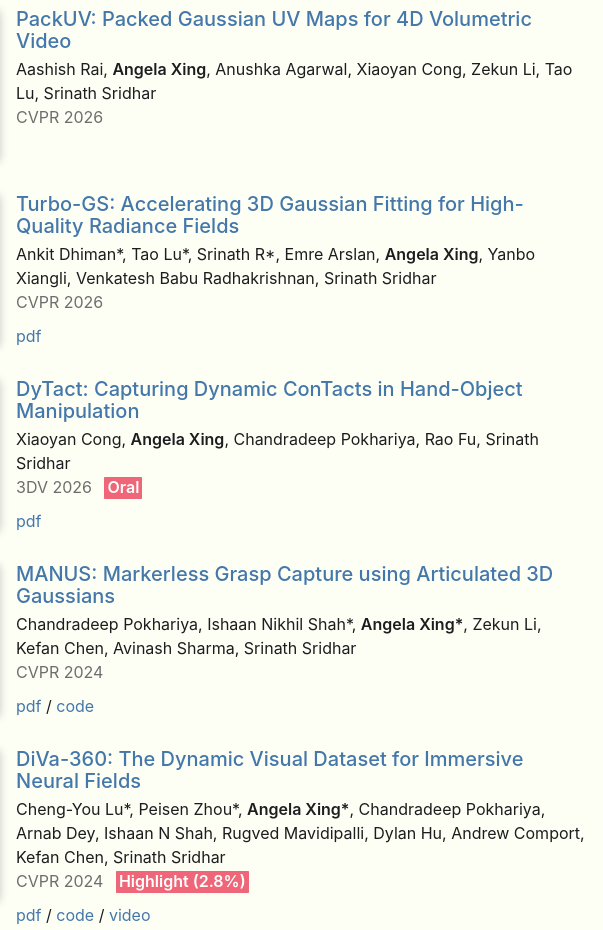
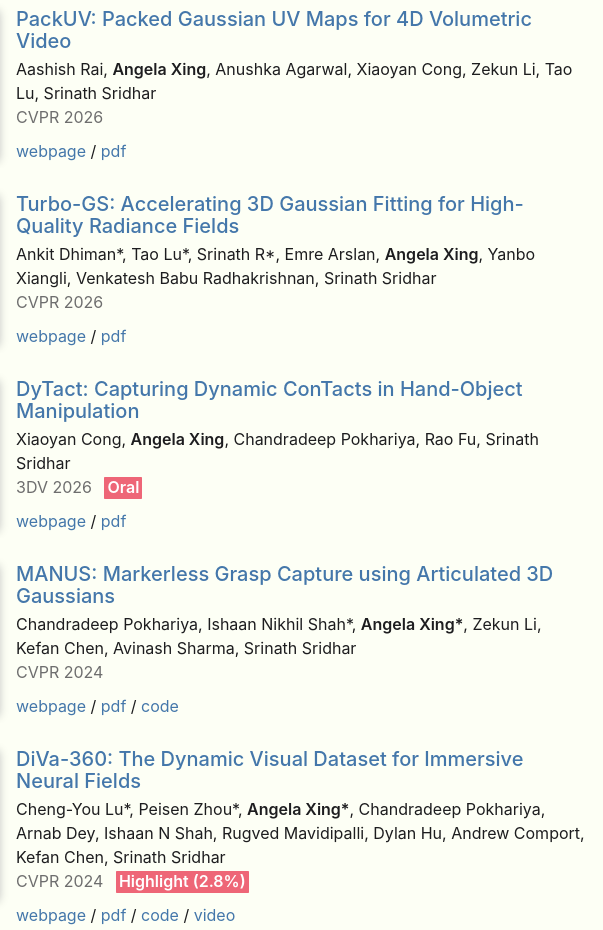
Before and after one commit to xing-angela/xing-angela.github.io, a plain HTML site: page index.html in a window 1280 px wide. Shown: the part 540-1470 px from the top of the page, 479-1082 px from the left. Drawn offline with Linux system fonts and the light colour scheme.

Commit message:
update paper links

```diff
--- a/index.html
+++ b/index.html
@@ -658,7 +658,7 @@
                     </div>
                     <div class="pub-info">
                         <div class="pub-title">
-                            <a href="https://xing-angela.github.io/">
+                            <a href="https://ivl.cs.brown.edu/packuv/">
                                 PackUV: Packed Gaussian UV Maps for 4D Volumetric Video
                             </a>
                         </div>
@@ -668,9 +668,12 @@
                         <div class="pub-booktitle">
                             <p>CVPR 2026</p>
                         </div>
-                        <!-- <div class="pub-links">
-                            <a href="https://arxiv.org/pdf/2506.03103">pdf</a>
-                        </div> -->
+                        <div class="pub-links">
+                            <a href="https://ivl.cs.brown.edu/packuv/">webpage</a>
+                            /
+                            <a href="https://arxiv.org/pdf/2602.23040">pdf</a>
+                        </div>
+                        <div></div>
                     </div>
                 </div>
                 <div class="pub">
@@ -691,6 +694,8 @@
                             <p>CVPR 2026</p>
                         </div>
                         <div class="pub-links">
+                            <a href="https://ivl.cs.brown.edu/research/turbo-gs">webpage</a>
+                            /
                             <a href="https://arxiv.org/pdf/2412.13547">pdf</a>
                         </div>
                     </div>
@@ -712,6 +717,8 @@
                             <p>3DV 2026</p> &ensp;<b class="pub-highlight">Oral</b>
                         </div>
                         <div class="pub-links">
+                            <a href="https://oliver-cong02.github.io/DyTact.github.io/">webpage</a>
+                            /
                             <a href="https://arxiv.org/pdf/2506.03103">pdf</a>
                         </div>
                     </div>
@@ -734,6 +741,8 @@
                             <p>CVPR 2024</p>
                         </div>
                         <div class="pub-links">
+                            <a href="https://ivl.cs.brown.edu/research/manus.html">webpage</a>
+                            /
                             <a href="https://arxiv.org/pdf/2312.02137">pdf</a>
                             /
                             <a href="https://github.com/brown-ivl/manus">code</a>
@@ -758,6 +767,8 @@
                             <p>CVPR 2024</p> &ensp;<b class="pub-highlight">Highlight (2.8%)</b>
                         </div>
                         <div class="pub-links">
+                            <a href="https://ivl.cs.brown.edu/research/diva">webpage</a>
+                            /
                             <a href="https://arxiv.org/pdf/2307.16897">pdf</a>
                             /
                             <a href="https://github.com/brown-ivl/DiVa360">code</a>
```
